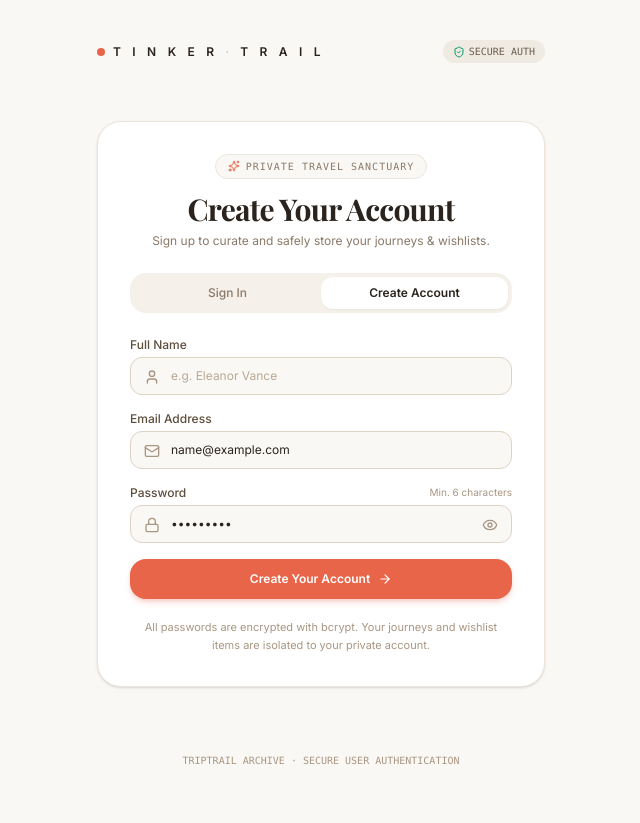
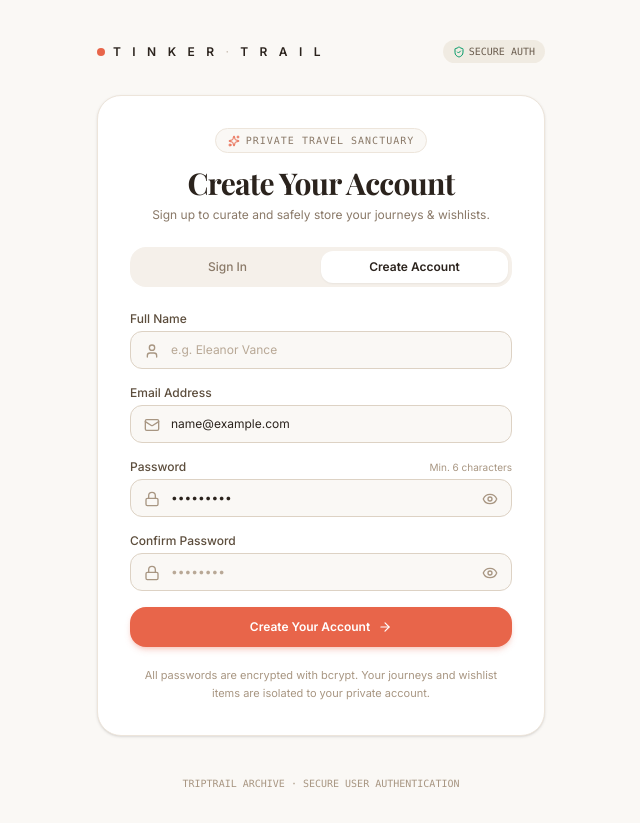
Before and after one commit to AKG-GHOST/YVT-Your-Vision-Trip-, a React (Vite) app: page / in a window 1280 px wide. Both pictures are taken after typing "name@example.com", "Sample123" into the empty fields and a click on the button "Create Account". Shown: the whole page, without its empty margins (319-959 px from the left). Before the commit the page ends 800 px from the top, so only its background shows below. Built offline with nearby package versions, Linux system fonts and the light colour scheme; a web font is replaced by a local one.

Commit message:
feat(auth): add confirm password validation on signup and update empty journey state

```diff
--- a/src/components/AuthPage.tsx
+++ b/src/components/AuthPage.tsx
@@ -12,7 +12,9 @@ export default function AuthPage({ onAuthSuccess }: Props) {
   const [name, setName] = useState('')
   const [email, setEmail] = useState('')
   const [password, setPassword] = useState('')
+  const [confirmPassword, setConfirmPassword] = useState('')
   const [showPassword, setShowPassword] = useState(false)
+  const [showConfirmPassword, setShowConfirmPassword] = useState(false)
   const [loading, setLoading] = useState(false)
   const [error, setError] = useState('')
 
@@ -32,9 +34,15 @@ export default function AuthPage({ onAuthSuccess }: Props) {
       return
     }
 
-    if (isRegister && name.trim().length < 2) {
-      setError('Please enter your full name (at least 2 characters).')
-      return
+    if (isRegister) {
+      if (name.trim().length < 2) {
+        setError('Please enter your full name (at least 2 characters).')
+        return
+      }
+      if (password !== confirmPassword) {
+        setError('Passwords do not match. Please verify and re-enter your password.')
+        return
+      }
     }
 
     setLoading(true)
@@ -138,7 +146,7 @@ export default function AuthPage({ onAuthSuccess }: Props) {
                 setIsRegister(false)
                 setError('')
               }}
-              className={`py-2 rounded-xl transition-all ${
+              className={`py-2 rounded-xl transition-all cursor-pointer ${
                 !isRegister ? 'bg-white text-[#2B231D] shadow-xs font-semibold' : 'text-[#8A7968] hover:text-[#2B231D]'
               }`}
             >
@@ -150,7 +158,7 @@ export default function AuthPage({ onAuthSuccess }: Props) {
                 setIsRegister(true)
                 setError('')
               }}
-              className={`py-2 rounded-xl transition-all ${
+              className={`py-2 rounded-xl transition-all cursor-pointer ${
                 isRegister ? 'bg-white text-[#2B231D] shadow-xs font-semibold' : 'text-[#8A7968] hover:text-[#2B231D]'
               }`}
             >
@@ -232,12 +240,40 @@ export default function AuthPage({ onAuthSuccess }: Props) {
                 <button
                   type="button"
                   onClick={() => setShowPassword(!showPassword)}
-                  className="absolute right-3 top-2.5 text-[#A89682] hover:text-[#5C4D3C] p-0.5"
+                  className="absolute right-3 top-2.5 text-[#A89682] hover:text-[#5C4D3C] p-0.5 cursor-pointer"
+                  aria-label="Toggle password visibility"
                 >
                   {showPassword ? <EyeOff className="w-4 h-4" /> : <Eye className="w-4 h-4" />}
                 </button>
               </div>
             </div>
+
+            {isRegister && (
+              <div>
+                <label className="block text-xs font-medium text-[#5C4D3C] mb-1">
+                  Confirm Password
+                </label>
+                <div className="relative">
+                  <Lock className="w-4 h-4 text-[#A89682] absolute left-3.5 top-3" />
+                  <input
+                    type={showConfirmPassword ? 'text' : 'password'}
+                    required
+                    value={confirmPassword}
+                    onChange={(e) => setConfirmPassword(e.target.value)}
+                    placeholder="••••••••"
+                    className="w-full pl-10 pr-10 py-2.5 rounded-xl border border-[#DDD2C4] bg-[#FAF8F5] text-xs text-[#2B231D] placeholder:text-[#B8A896] outline-none focus:border-[#E8654A] focus:bg-white focus:ring-2 focus:ring-[#E8654A]/10 transition-all"
+                  />
+                  <button
+                    type="button"
+                    onClick={() => setShowConfirmPassword(!showConfirmPassword)}
+                    className="absolute right-3 top-2.5 text-[#A89682] hover:text-[#5C4D3C] p-0.5 cursor-pointer"
+                    aria-label="Toggle confirm password visibility"
+                  >
+                    {showConfirmPassword ? <EyeOff className="w-4 h-4" /> : <Eye className="w-4 h-4" />}
+                  </button>
+                </div>
+              </div>
+            )}
 
             <button
               type="submit"
--- a/src/components/TripList.tsx
+++ b/src/components/TripList.tsx
@@ -83,17 +83,17 @@ export default function TripList({ trips, onSelectTrip, onCaptureTrip, searchQue
           <div className="w-12 h-12 mx-auto rounded-full bg-[#FAF8F5] border border-[#EDE5DB] flex items-center justify-center text-[#E8654A] mb-3 shadow-2xs">
             <Compass className="w-6 h-6" />
           </div>
-          <h3 className="text-base font-serif font-bold text-[#2B231D]">Your Travel Journal is Empty</h3>
+          <h3 className="text-base font-serif font-bold text-[#2B231D]">Your journey starts here.</h3>
           <p className="text-xs text-[#8A7968] mt-1.5 max-w-sm mx-auto leading-relaxed">
-            Every memorable voyage begins with a single moment. Capture your first journey, add notes, and save memories securely to your account.
+            You haven't recorded any journeys yet. Start creating your first travel memory and keep your routes private.
           </p>
           {onCaptureTrip && (
             <button
               onClick={onCaptureTrip}
-              className="mt-5 inline-flex items-center gap-2 px-4 py-2.5 rounded-full bg-[#2B231D] text-white text-xs font-semibold hover:bg-black transition-all shadow-sm active:scale-95"
+              className="mt-5 inline-flex items-center gap-2 px-5 py-2.5 rounded-full bg-[#E8654A] hover:bg-[#D75438] text-white text-xs font-semibold transition-all shadow-md shadow-[#E8654A]/25 active:scale-95 cursor-pointer"
             >
-              <Plus className="w-4 h-4 text-[#E8654A]" />
-              <span>Capture Your First Trip</span>
+              <Plus className="w-4 h-4 text-white" />
+              <span>Create Your First Journey</span>
             </button>
           )}
         </div>
```
